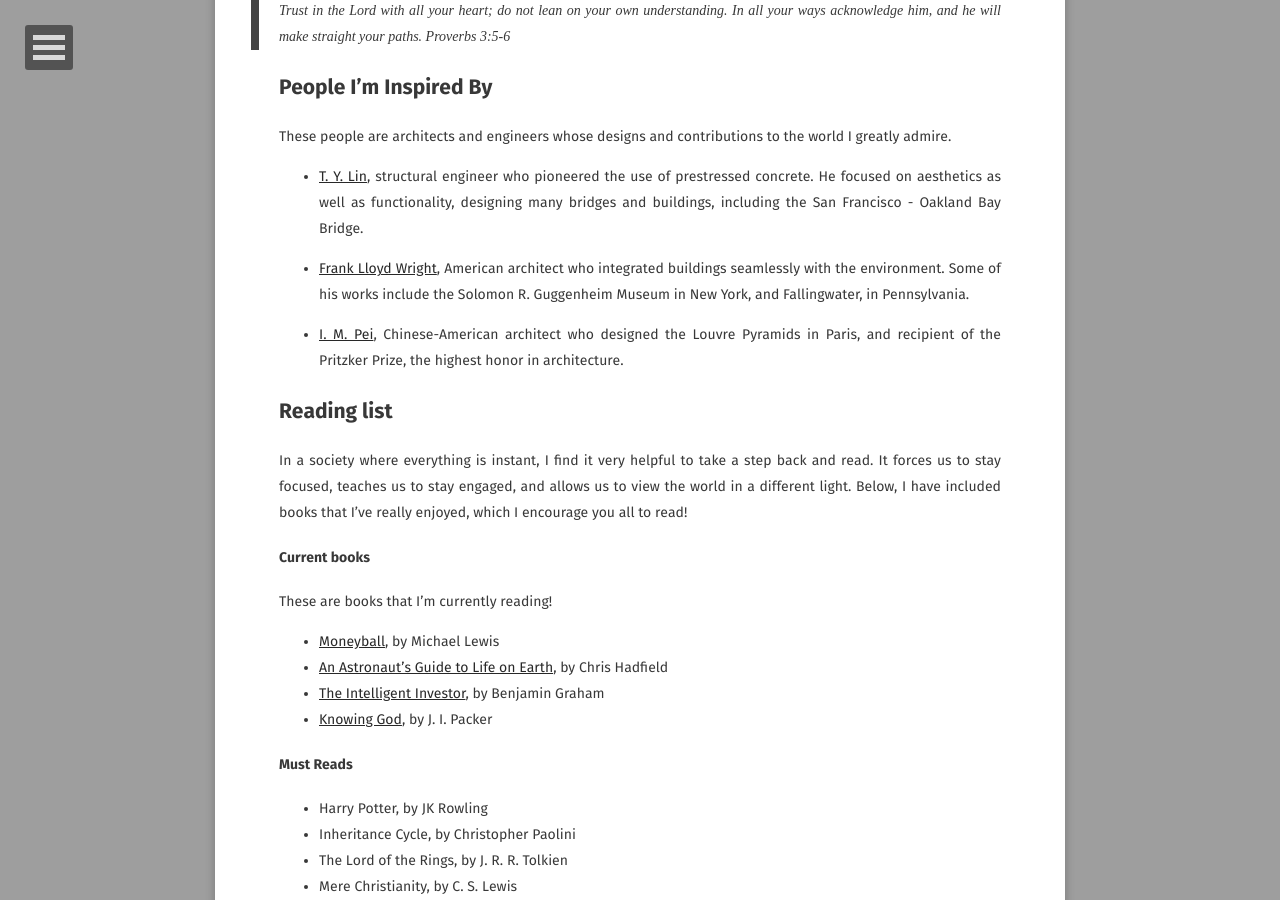
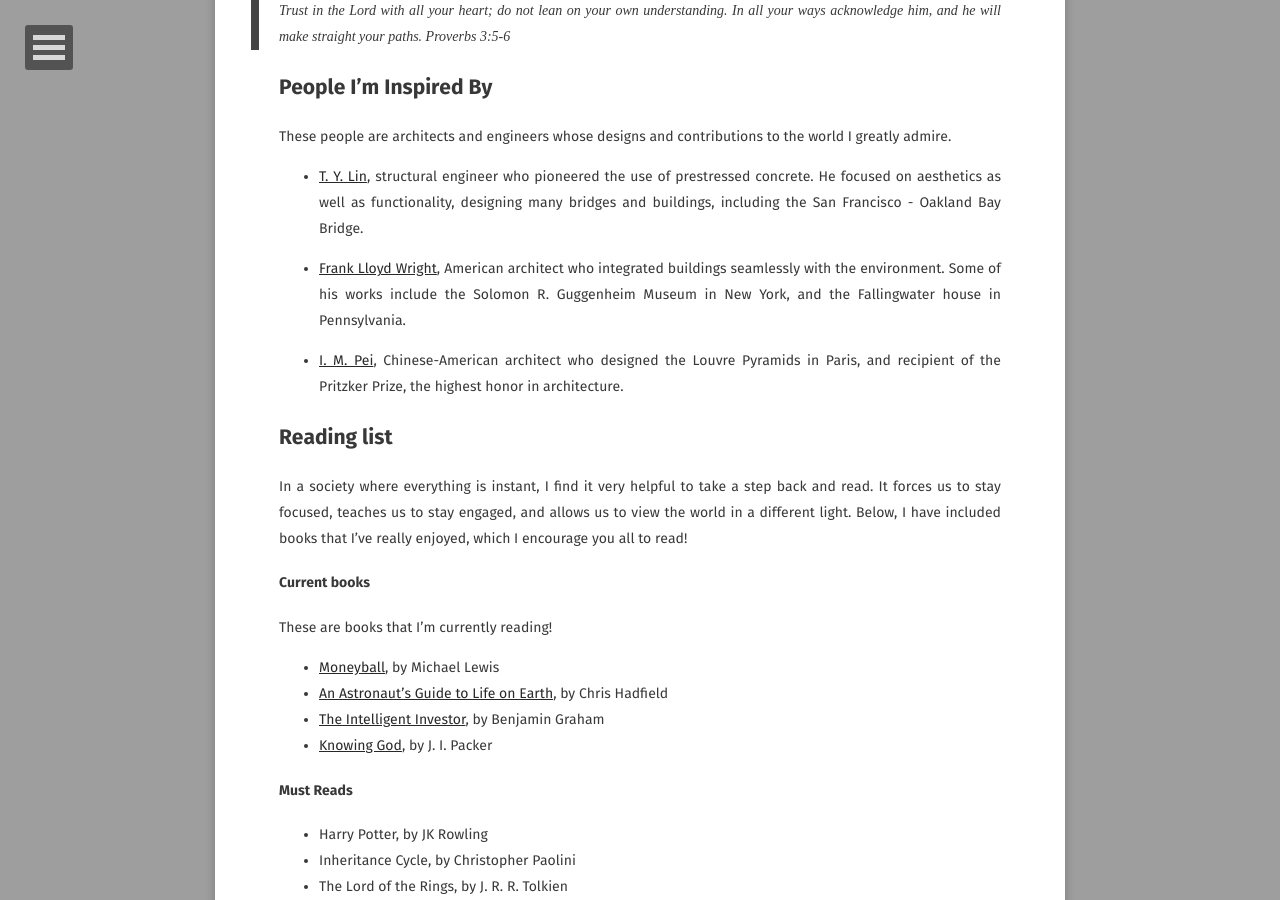
Before and after one commit to tnecniv22/Blog-Version-2017, a Jekyll site: the page built from about/index.md, in a window 1280 px wide and 900 px high, scrolled down 357 px. Built offline with Jekyll 4.4.1, drawn with Linux system fonts in a browser that asks for light colours; some web fonts are replaced.

Commit message:
grammar edit

```diff
--- a/about/index.md
+++ b/about/index.md
@@ -16,7 +16,7 @@ These people are architects and engineers whose designs and contributions to the
 
 * [T. Y. Lin](https://en.wikipedia.org/wiki/Tung-Yen_Lin), structural engineer who pioneered the use of prestressed concrete. He focused on aesthetics as well as functionality, designing many bridges and buildings, including the San Francisco - Oakland Bay Bridge.
 
-* [Frank Lloyd Wright](https://en.wikipedia.org/wiki/Frank_Lloyd_Wright), American architect who integrated buildings seamlessly with the environment. Some of his works include the Solomon R. Guggenheim Museum in New York, and Fallingwater, in Pennsylvania.
+* [Frank Lloyd Wright](https://en.wikipedia.org/wiki/Frank_Lloyd_Wright), American architect who integrated buildings seamlessly with the environment. Some of his works include the Solomon R. Guggenheim Museum in New York, and the Fallingwater house in Pennsylvania.
 
 * [I. M. Pei](https://en.wikipedia.org/wiki/I._M._Pei), Chinese-American architect who designed the Louvre Pyramids in Paris, and recipient of the Pritzker Prize, the highest honor in architecture.
 
```
